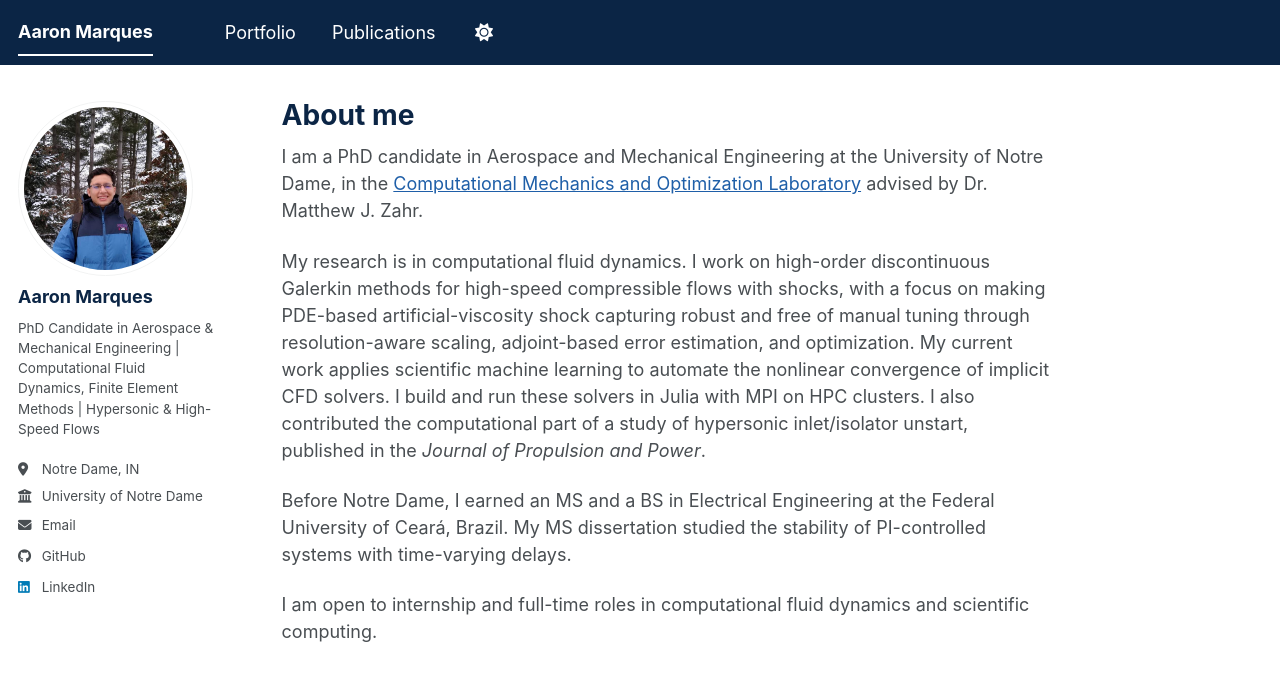
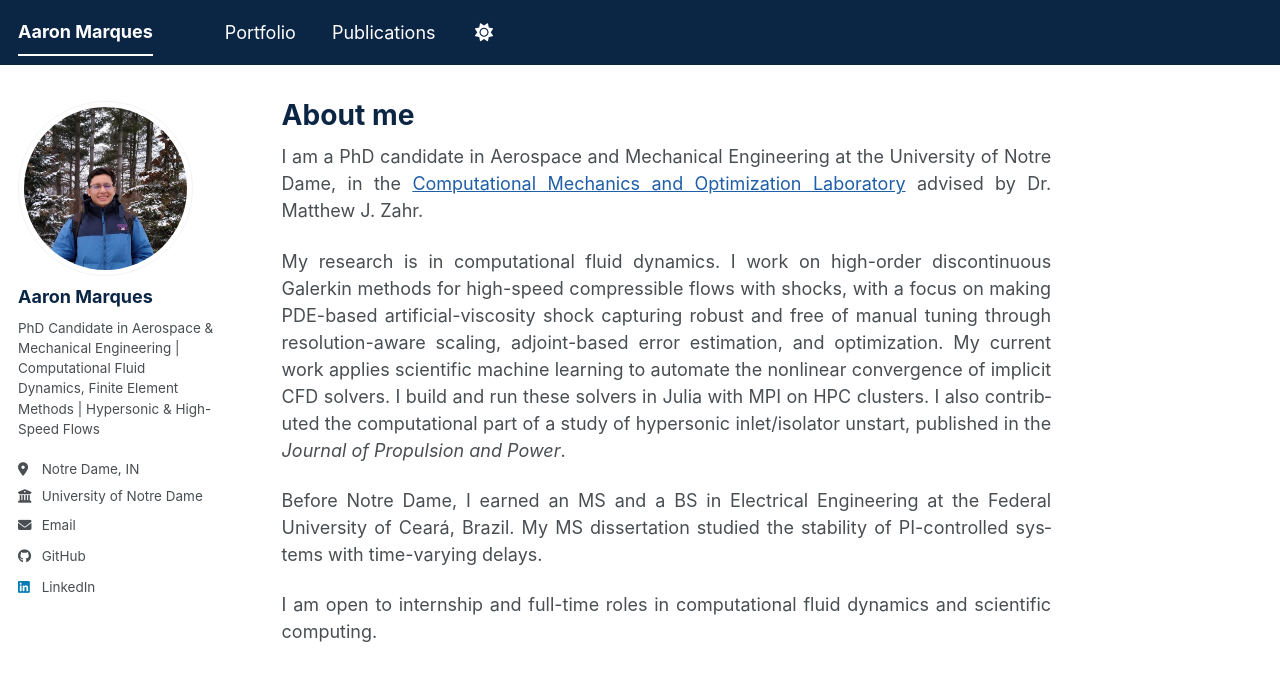
Before and after one commit to aaronmqs/aaronmqs.github.io, a Jekyll site: the page built from _pages/about.md, in a window 1280 px wide. Shown: the top 681 px of the page. Built offline with Jekyll 4.4.1, drawn with Linux system fonts in a browser that asks for light colours; a style sheet for code colours, icons or effects is not loaded.

Commit message:
Justify body text

```diff
--- a/_sass/_custom.scss
+++ b/_sass/_custom.scss
@@ -89,6 +89,14 @@ html[data-theme="dark"] {
   display: none;
 }
 
+/* Justified body text; hyphens stop large gaps between words on a phone */
+.page__content p,
+.page__content li,
+.archive__item-excerpt {
+  text-align: justify;
+  hyphens: auto;
+}
+
 /* The hamburger icon bars */
 .navicon,
 .navicon:before,
```
